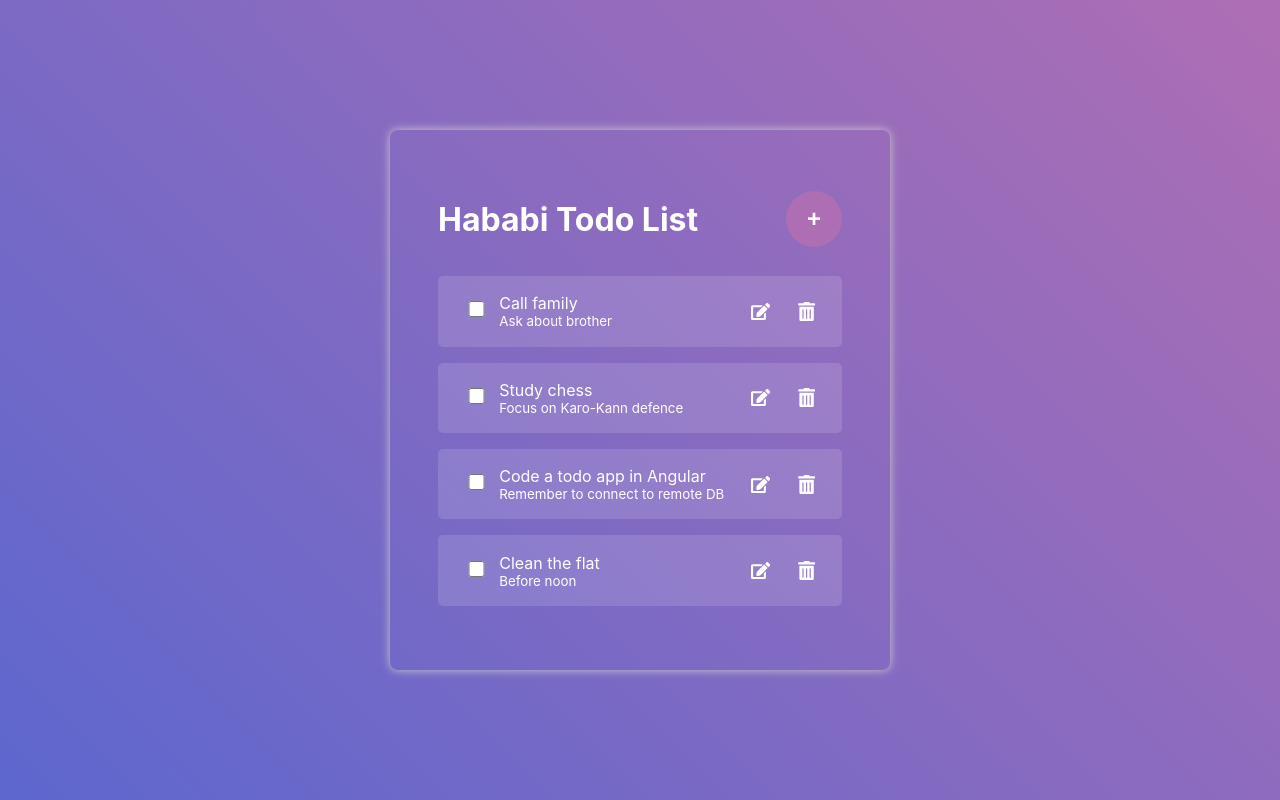
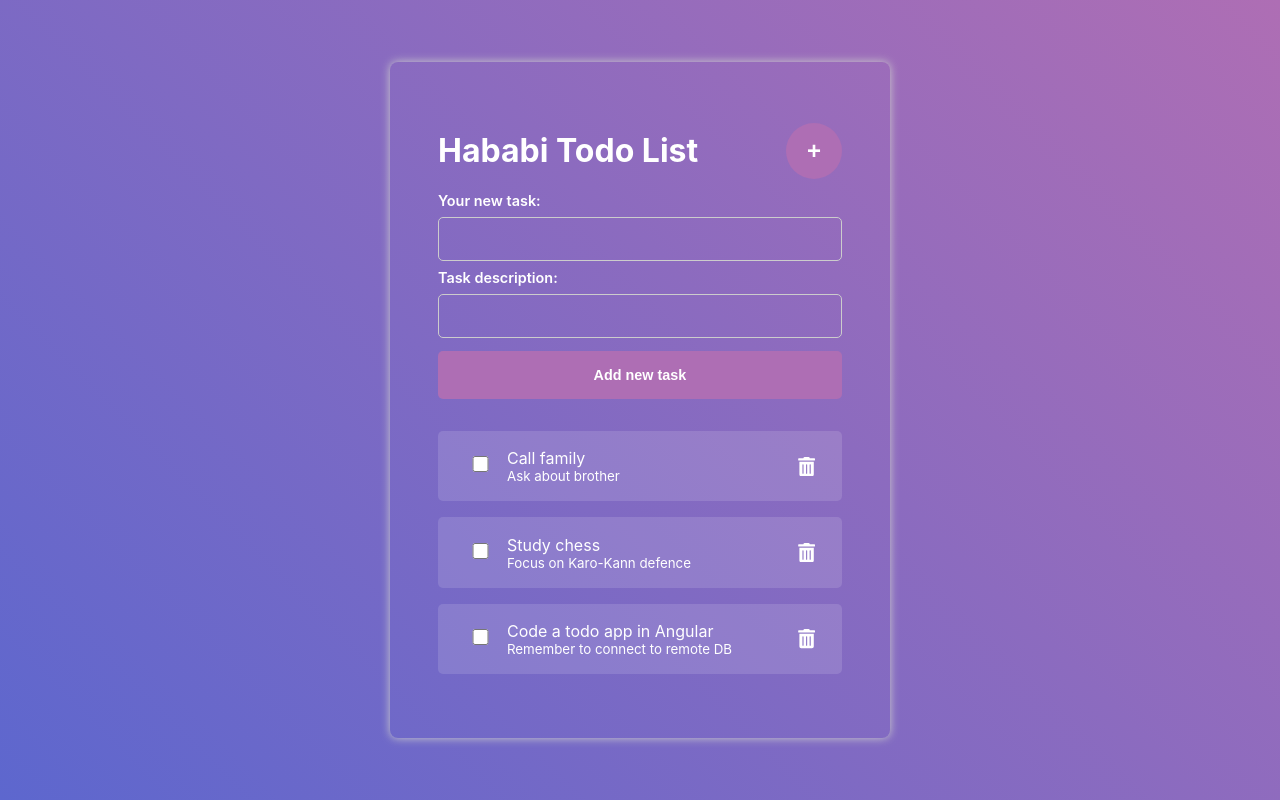
Before and after one commit to alejandro-ao/angular-todo-list, an Angular app: page / in a window 1280 px wide. Built offline with nearby package versions, Linux system fonts and the light colour scheme; data requests are answered from the project's data file.

Commit message:
feat: create add-task component and enable add task service method

```diff
--- a/db.json
+++ b/db.json
@@ -17,12 +17,6 @@
       "name": "Code a todo app in Angular",
       "description": "Remember to connect to remote DB",
       "checked": false
-    },
-    {
-      "id": 5,
-      "name": "Clean the flat",
-      "description": "Before noon",
-      "checked": false
     }
   ]
 }
--- a/src/app/app.module.ts
+++ b/src/app/app.module.ts
@@ -8,6 +8,7 @@ import { ButtonComponent } from './components/button/button.component';
 import { TasksComponent } from './components/tasks/tasks.component';
 import { TaskItemComponent } from './components/task-item/task-item.component';
 import { HttpClientModule } from '@angular/common/http';
+import { AddTaskComponent } from './components/add-task/add-task.component';
 
 @NgModule({
   declarations: [
@@ -15,7 +16,8 @@ import { HttpClientModule } from '@angular/common/http';
     HeaderComponent,
     ButtonComponent,
     TasksComponent,
-    TaskItemComponent
+    TaskItemComponent,
+    AddTaskComponent
   ],
   imports: [
     BrowserModule,
--- /dev/null
+++ b/src/app/components/add-task/add-task.component.html
@@ -0,0 +1,23 @@
+<div class="todo-list__add">
+  <form action="post" (submit)="onSubmit()">
+    <div class="input-group">
+      <label for="taskTitle" class="form-label">Your new task:</label>
+      <input
+        [(ngModel)]="taskName"
+        type="text"
+        name="task-name"
+        id="taskTitle"
+        class="form-control"
+      />
+      <label for="taskDescription" class="form-label">Task description:</label>
+      <input
+        [(ngModel)]="taskDescription"
+        type="text"
+        name="task-description"
+        id="taskDescription"
+        class="form-control"
+      />
+    </div>
+    <button type="submit" class="btn btn--violet">Add new task</button>
+  </form>
+</div>
--- /dev/null
+++ b/src/app/components/add-task/add-task.component.ts
@@ -0,0 +1,35 @@
+import { Component, EventEmitter, OnInit, Output } from '@angular/core';
+import { TaskService } from 'src/app/services/task.service';
+
+import { Task } from 'src/app/Task';
+
+@Component({
+  selector: 'app-add-task',
+  templateUrl: './add-task.component.html',
+  styleUrls: ['./add-task.component.css'],
+})
+export class AddTaskComponent implements OnInit {
+  @Output() onAddTask = new EventEmitter();
+
+  newTask: Task;
+  taskName: string;
+  taskDescription: string;
+
+  constructor(private taskService: TaskService) {}
+
+  ngOnInit(): void {}
+
+  onSubmit() {
+    this.newTask = {
+      id: Math.floor(Math.random() * 10000000000),
+      name: this.taskName,
+      description: this.taskDescription,
+      checked: false,
+    };
+
+    this.onAddTask.emit(this.newTask);
+
+    this.taskName = '';
+    this.taskDescription = '';
+  }
+}
--- a/src/app/components/task-item/task-item.component.html
+++ b/src/app/components/task-item/task-item.component.html
@@ -11,21 +11,6 @@
     </div>
   </div>
   <div class="todo-list__task__actions">
-    <button class="update-task" (click)="handleEdit()">
-      <svg
-        stroke="currentColor"
-        fill="currentColor"
-        stroke-width="0"
-        viewBox="0 0 576 512"
-        height="1em"
-        width="1em"
-        xmlns="http://www.w3.org/2000/svg"
-      >
-        <path
-          d="M402.6 83.2l90.2 90.2c3.8 3.8 3.8 10 0 13.8L274.4 405.6l-92.8 10.3c-12.4 1.4-22.9-9.1-21.5-21.5l10.3-92.8L388.8 83.2c3.8-3.8 10-3.8 13.8 0zm162-22.9l-48.8-48.8c-15.2-15.2-39.9-15.2-55.2 0l-35.4 35.4c-3.8 3.8-3.8 10 0 13.8l90.2 90.2c3.8 3.8 10 3.8 13.8 0l35.4-35.4c15.2-15.3 15.2-40 0-55.2zM384 346.2V448H64V128h229.8c3.2 0 6.2-1.3 8.5-3.5l40-40c7.6-7.6 2.2-20.5-8.5-20.5H48C21.5 64 0 85.5 0 112v352c0 26.5 21.5 48 48 48h352c26.5 0 48-21.5 48-48V306.2c0-10.7-12.9-16-20.5-8.5l-40 40c-2.2 2.3-3.5 5.3-3.5 8.5z"
-        ></path>
-      </svg>
-    </button>
     <button class="delete-task" (click)="handleDelete()">
       <svg
         stroke="currentColor"
--- a/src/app/components/tasks/tasks.component.html
+++ b/src/app/components/tasks/tasks.component.html
@@ -1,3 +1,4 @@
+<app-add-task (onAddTask)="addTask($event)"></app-add-task>
 <div class="todo-list__tasks">
   <app-task-item
     *ngFor="let task of tasks"
--- a/src/app/components/tasks/tasks.component.ts
+++ b/src/app/components/tasks/tasks.component.ts
@@ -16,6 +16,10 @@ export class TasksComponent implements OnInit {
     this.taskService.getTasks().subscribe((tasks) => (this.tasks = tasks));
   }
 
+  addTask(task: Task) {
+    this.taskService.addTask(task).subscribe((task) => this.tasks.push(task));
+  }
+
   deleteTask(task: Task) {
     this.taskService
       .deleteTask(task)
--- a/src/app/services/task.service.ts
+++ b/src/app/services/task.service.ts
@@ -30,4 +30,8 @@ export class TaskService {
     const url = `${this.apiUrl}/${task.id}`;
     return this.http.put<Task>(url, task, httpOptions);
   }
+
+  addTask(task: Task) {
+    return this.http.post<Task>(this.apiUrl, task, httpOptions);
+  }
 }
```
Also changed, not shown: src/app/components/add-task/add-task.component.css (added), 1 other file (tests, documents, lock files or other folders).
